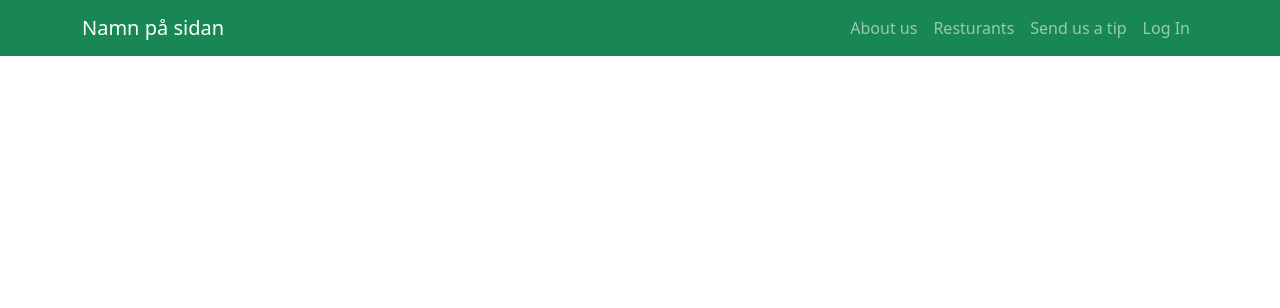
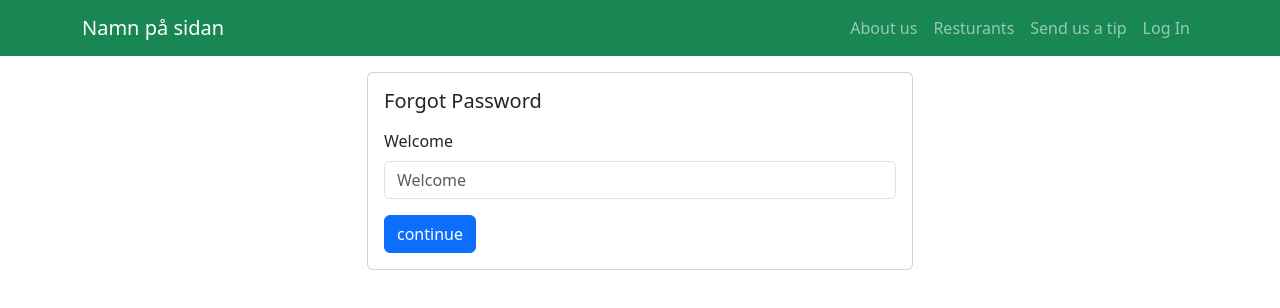
Before and after one commit to KettleWulf/spoonfeed, a React (Vite) app: page /hej in a window 1280 px wide. Shown: the top 308 px of the page. Built offline with nearby package versions, Linux system fonts and the light colour scheme; no server answers.

Commit message:
just created passwordcheck file

```diff
--- a/src/App.tsx
+++ b/src/App.tsx
@@ -10,6 +10,7 @@ import { ToastContainer } from "react-toastify"
 import UppdateProfile from "./pages/auth/UppdateProfile";
 import ProtectedRoutes from "./components/auth/ProtectedRoutes";
 import ForgotPassword from "./pages/auth/ForgotPassword";
+import PasswordCheck from "./components/auth/PasswordCheck";
 
 function App() {
 
@@ -20,11 +21,14 @@ function App() {
 			<Navigation />
 			<Routes>
 
+					<Route path="/hej" element={<PasswordCheck />} />
 					<Route path="/login" element={<LoginPage />} />
-					<Route path="/forgot-Password" element={<ForgotPassword />}/>
+
+
 				<Route element={<ProtectedRoutes />}>
+					<Route path="/forgot-Password" element={<ForgotPassword />} />
 					<Route path="/signup" element={<SignupPage />} />
-					<Route path="/Profile" element={<UppdateProfile />}/>
+					<Route path="/Profile" element={<UppdateProfile />} />
 				</Route>
 
 
--- /dev/null
+++ b/src/components/auth/PasswordCheck.tsx
@@ -0,0 +1,75 @@
+import Button from 'react-bootstrap/Button';
+import Form from 'react-bootstrap/Form';
+import { useForm, type SubmitHandler } from 'react-hook-form';
+import type {PasswordcheckCredentials} from '../../types/User.types';
+import { toast } from "react-toastify";
+import { Card, Col, Container, Row } from 'react-bootstrap';
+import { useNavigate } from 'react-router';
+
+
+
+
+
+const PasswordCheck = () => {
+    const password = import.meta.env.VITE_SECRET_PASSWORD_TO_LOGIN
+    const navigate = useNavigate()
+
+    const { handleSubmit, register, formState: { errors, isSubmitting } } = useForm<PasswordcheckCredentials>()
+
+
+     const onForgotPassword: SubmitHandler<PasswordcheckCredentials> = (data) => {
+
+        if(data.password === password){
+            toast.success("Welcome My Friend")
+            navigate("/login")
+        } else{
+            toast.error("Wrong password")
+        }
+
+     }
+
+
+
+
+
+
+    return (
+        <Container className="py-3 center-y">
+            <Row>
+                <Col md={{ span: 6, offset: 3 }}>
+                    <Card className="mb-3">
+                        <Card.Body>
+                            <Card.Title className="mb-3">Forgot Password</Card.Title>
+
+
+
+                            <Form onSubmit={handleSubmit(onForgotPassword)}>
+
+                                <Form.Group className="mb-3" controlId="formBasicPassword">
+                                    <Form.Label>Welcome</Form.Label>
+                                    <Form.Control type="password"
+                                        placeholder="Welcome"
+                                        {...register("password", {
+                                           required: "Enter a Password"
+                                        })}
+
+                                    />
+                                    {errors.password && <p className="text-danger">{errors.password.message || "invalid"}</p>}
+                                </Form.Group>
+
+                                <Button variant="primary" type="submit" disabled={isSubmitting}>
+                                    continue
+                                </Button>
+
+                            </Form>
+
+                        </Card.Body>
+                    </Card>
+
+                </Col>
+            </Row >
+        </Container >
+    )
+}
+
+export default PasswordCheck
--- a/src/types/User.types.ts
+++ b/src/types/User.types.ts
@@ -23,3 +23,7 @@ export type UppdateUserCredentials = {
 export type ForgotPasswordCredentials ={
 	email: string
 }
+
+export type PasswordcheckCredentials = {
+	password: string
+}
--- a/src/vite-env.d.ts
+++ b/src/vite-env.d.ts
@@ -8,6 +8,7 @@ interface ImportMetaEnv {
 	readonly VITE_FIREBASE_MESSAGING_SENDER_ID: string;
 	readonly VITE_FIREBASE_APP_ID: string;
 	readonly VITE_GOOGLE_MAPS_API_KEY: string;
+	readonly VITE_SECRET_PASSWORD_TO_LOGIN: string
 }
 
 interface ImportMeta {
```
Also changed, not shown: src/components/auth/ProtectedRoutes.tsx (+5 -5 lines).
